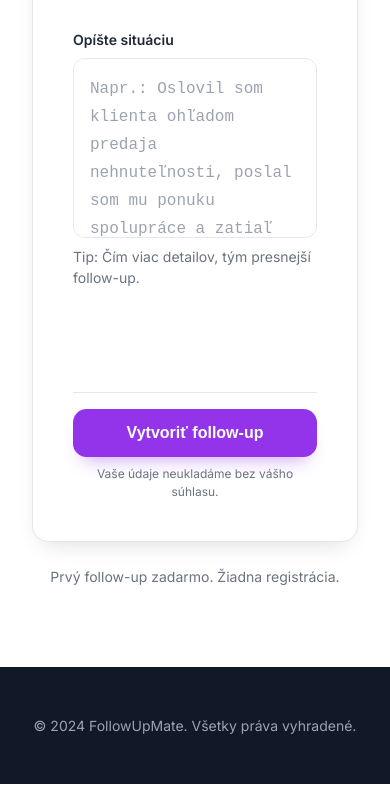
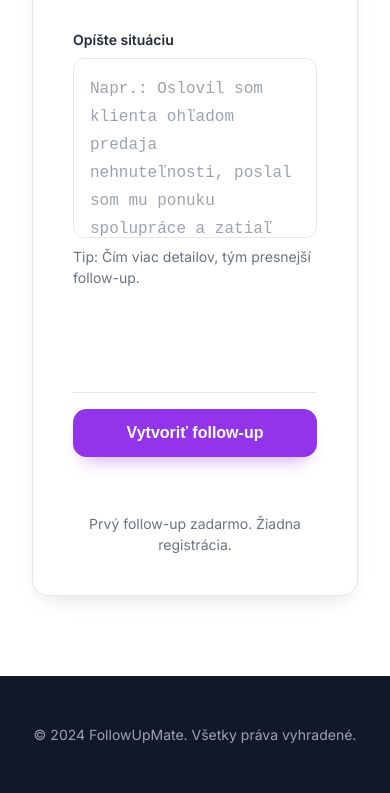
Before and after one commit to followupmate/followupmate, a website: page index.html in a window 390 px wide. Shown: the part 3789-4582 px from the top of the page. Drawn offline with Linux system fonts and the light colour scheme.

Commit message:
Update index.html

```diff
--- a/index.html
+++ b/index.html
@@ -1219,10 +1219,6 @@
                             <path style="opacity: 0.75;" fill="currentColor" d="M4 12a8 8 0 018-8V0C5.373 0 0 5.373 0 12h4zm2 5.291A7.962 7.962 0 014 12H0c0 3.042 1.135 5.824 3 7.938l3-2.647z"></path>
                         </svg>
                     </button>
-                    <p class="mobile-privacy">
-                        Vaše údaje neukladáme bez vášho súhlasu.
-                    </p>
-                </div>
             </div>
 
             <!-- Additional Info -->
```
